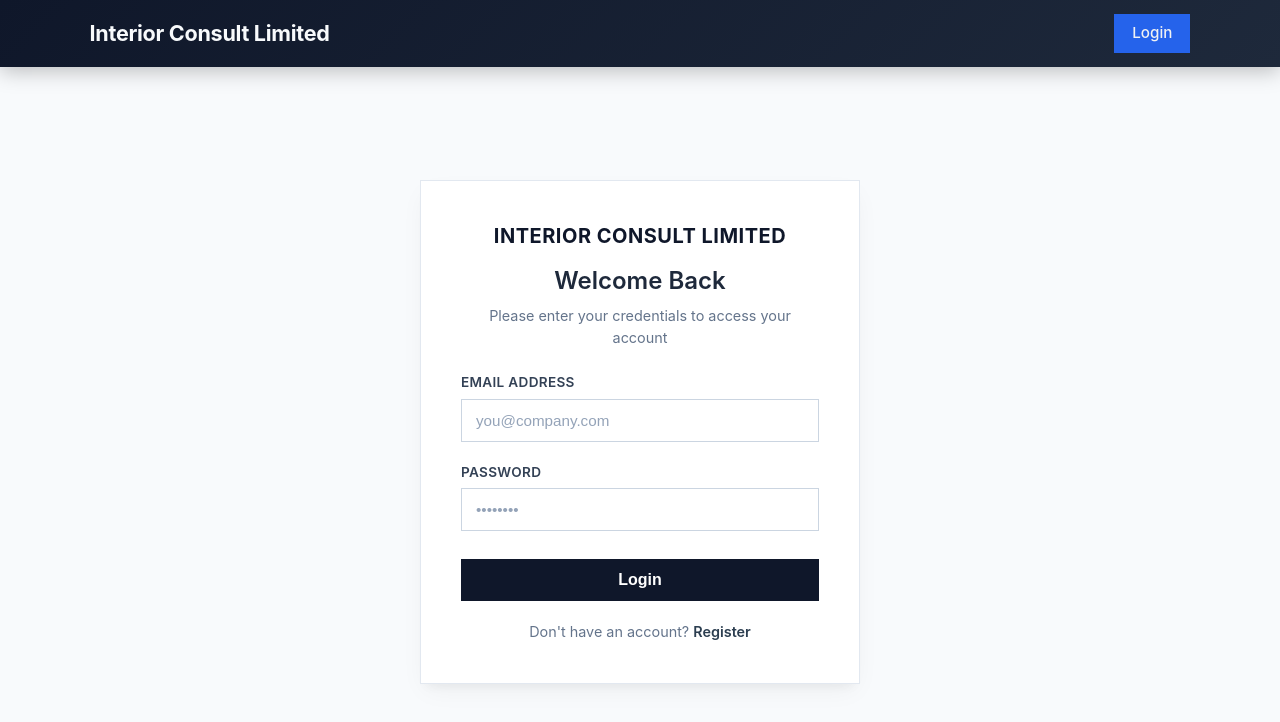
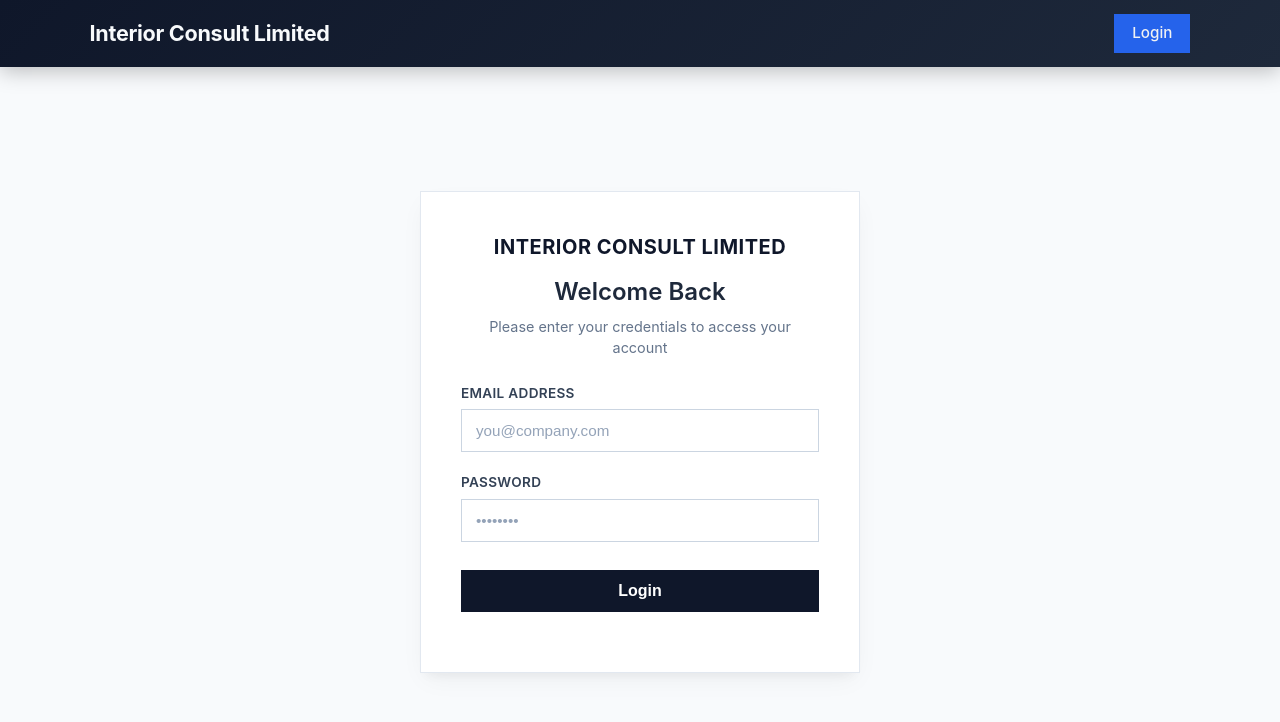
Before and after one commit to benniematiko/trackingfront, a React (Vite) app: page /login in a window 1280 px wide. Shown: the top 722 px of the page. Built offline with nearby package versions, Linux system fonts and the light colour scheme.

Commit message:
commented log in link

```diff
--- a/src/pages/login/Login.jsx
+++ b/src/pages/login/Login.jsx
@@ -80,7 +80,7 @@ function Login() {
         </button>
 
         <p className="switch-link">
-          Don't have an account? <Link to="/register">Register</Link>
+          {/* Don't have an account? <Link to="/register">Register</Link>  */}
         </p>
       </form>
     </div>
```
